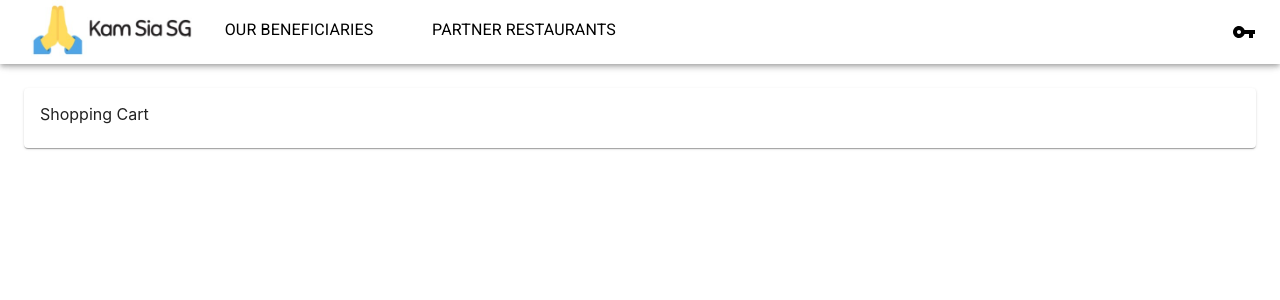
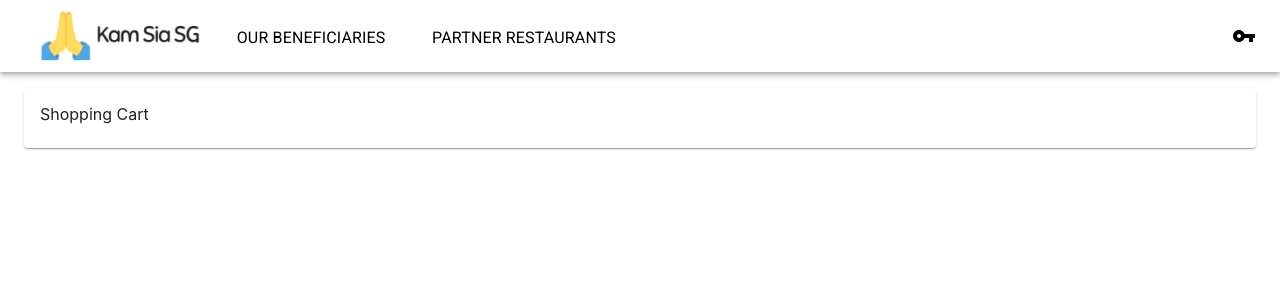
Before and after one commit to nivianlee/SwagelulusFrontend, a React (Create React App) app in the folder frontend/: page /cart in a window 1280 px wide. Shown: the top 300 px of the page. Built offline with nearby package versions, Linux system fonts and the light colour scheme.

Commit message:
more minor changes to topbar

```diff
--- a/frontend/src/components/topbar.js
+++ b/frontend/src/components/topbar.js
@@ -63,6 +63,7 @@ const Topbar = (props) => {
               style={{ display: 'flex', direction: 'row', justifyContent: 'space-between', width: '600px' }}
             >
               <Grid item xs={3} sm={3} md={3} lg={3}>
+                <Button color='primary' variant='text'>
                   <img
                     src={Logo}
                     width='175px'
@@ -72,12 +73,13 @@ const Topbar = (props) => {
                       handleLogo();
                     }}
                   />
+                </Button>
               </Grid>
               <Grid item>
                 <Button color='primary' variant='text'>
                   <Typography
                     variant='body1'
-                    style={{ color: '#000000', marginTop: '12px' }}
+                    style={{ color: '#000000', marginTop: '20px', marginLeft: '24px' }}
                     onClick={(event) => handleSelectedItem(event, 1)}
                     selected={selectedItem === 1}
                   >
@@ -89,7 +91,7 @@ const Topbar = (props) => {
                 <Button color='primary' variant='text'>
                   <Typography
                     variant='body1'
-                    style={{ color: '#000000', marginTop: '12px' }}
+                    style={{ color: '#000000', marginTop: '20px' }}
                     onClick={(event) => handleSelectedItem(event, 2)}
                     selected={selectedItem === 2}
                   >
```
Lines whose indentation alone changed are shown as unchanged.
